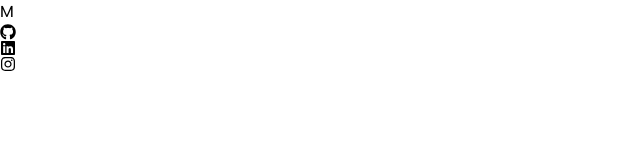
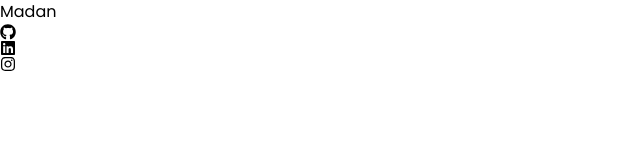
Before and after one commit to Madan-bot05/Madan-Portfolio, a React (Vite) app: page / in a window 1280 px wide. Shown: the top 160 px of the page, without its empty margins (0-640 px from the left). Built offline with nearby package versions, Linux system fonts and the light colour scheme.

Commit message:
working on it

```diff
--- a/src/components/Navbar.jsx
+++ b/src/components/Navbar.jsx
@@ -9,7 +9,7 @@ const Navbar = () => {
   return (
     <nav className=' mb-20 flex items-center justify-between py-6'>
         <div className='flex flex-shrink-0 items-center'>
-            <h1 className='mx-2 w-10 text-bold'  alt="" >M</h1>
+            <h1 className='mx-2 w-10 text-bold'  alt="" >Madan</h1>
         </div>
         <div className='m-8 flex items-center justify-center gap-4'>
             <a href="https://github.com/Madan-bot05"><FaGithub className='cursor-pointer'/></a>
```
